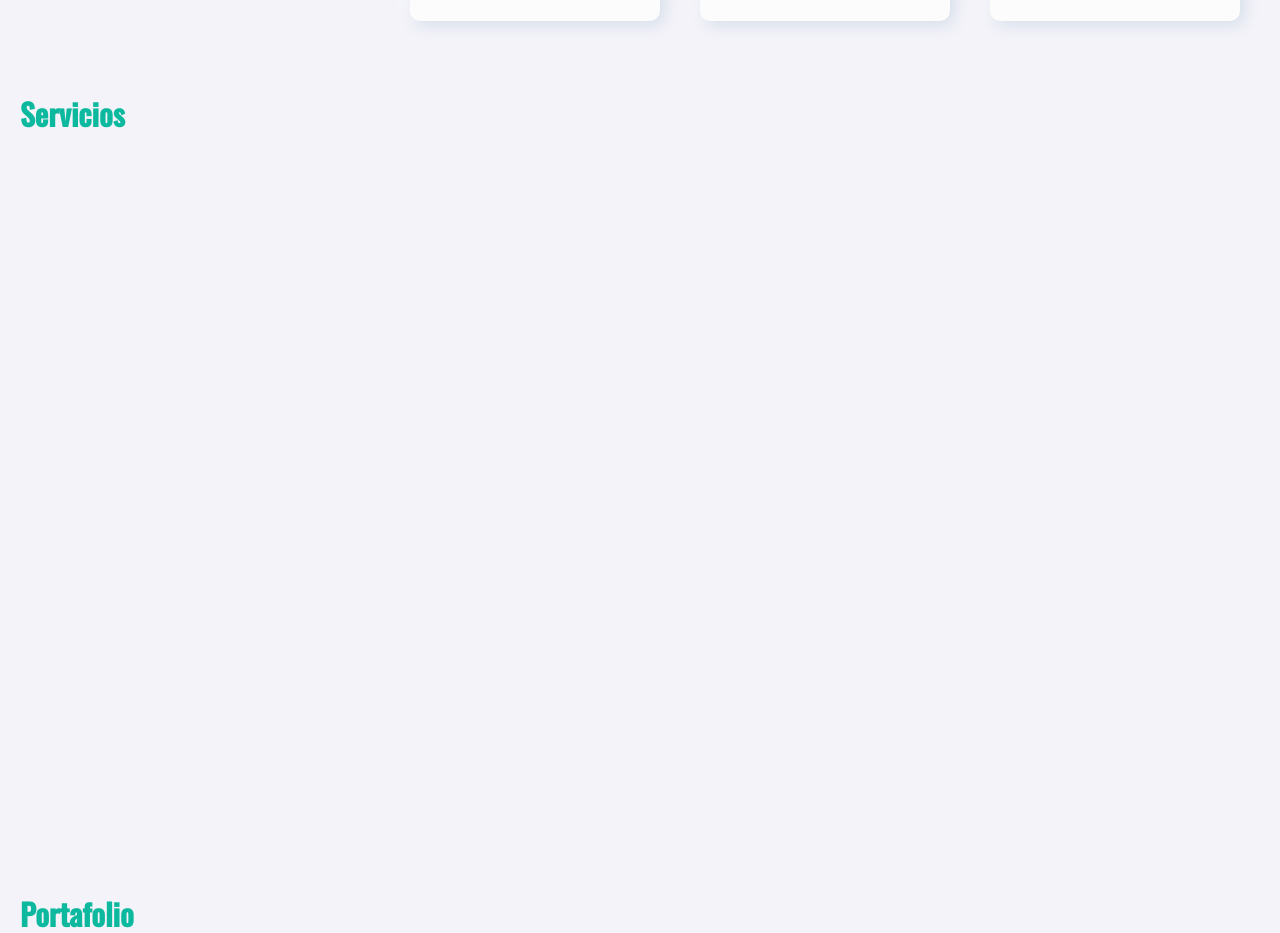
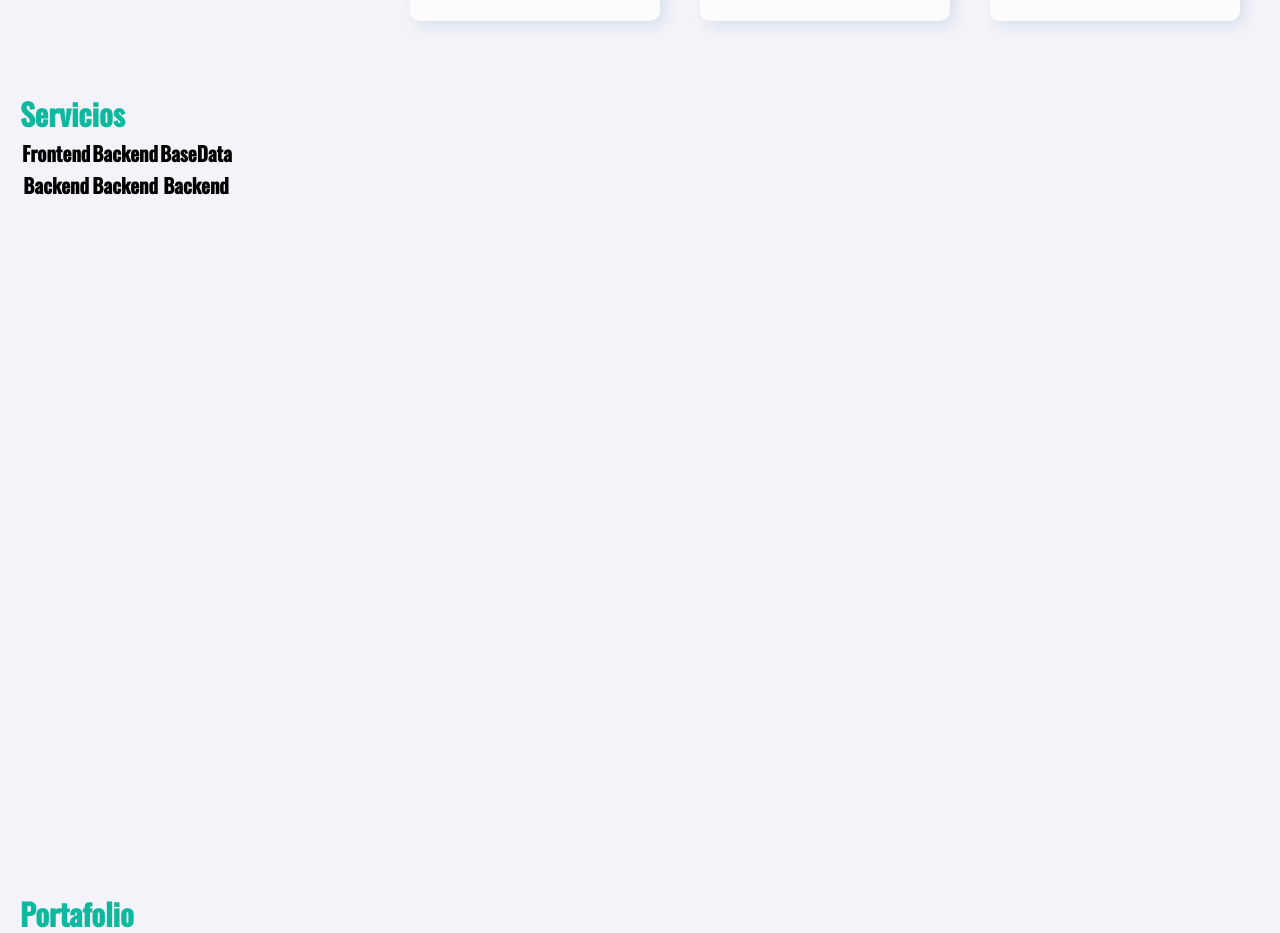
Before and after one commit to jpmjim/react-webjoras, a React (Create React App) app: page / in a window 1280 px wide. Shown: the part 1080-2013 px from the top of the page. Built offline with nearby package versions, Linux system fonts and the light colour scheme.

Commit message:
inicio con los servicios

```diff
--- a/src/components/Service.jsx
+++ b/src/components/Service.jsx
@@ -4,6 +4,22 @@ const Service = () => {
   return (
     <section className='service'>
       <h2>Servicios</h2>
+      <section>
+        <table>
+          <thead>
+            <tr>
+              <th><i className='bi bi-boostrap'></i> Frontend</th>
+              <th>Backend</th>
+              <th>BaseData</th>
+            </tr>
+            <tr>
+              <th>Backend</th>
+              <th>Backend</th>
+              <th>Backend</th>
+            </tr>
+          </thead>
+        </table>
+      </section>
     </section>
   );
 }
--- a/src/styles/sass/components/_service.scss
+++ b/src/styles/sass/components/_service.scss
@@ -7,4 +7,7 @@
     font-size: 3rem;
     color: $primary-color;
   }
+  table {
+    font-size: 2rem;
+  }
 }
```
